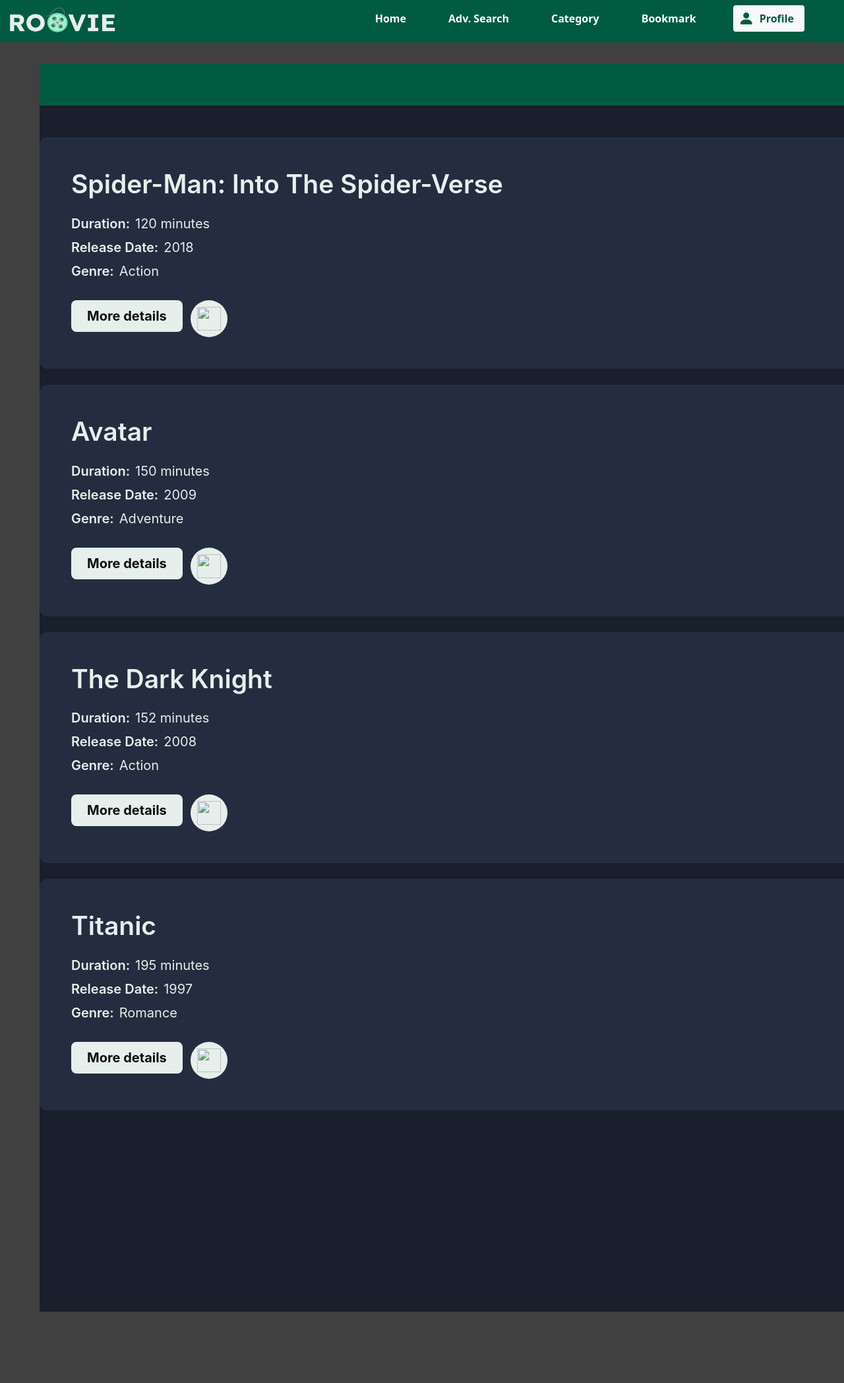
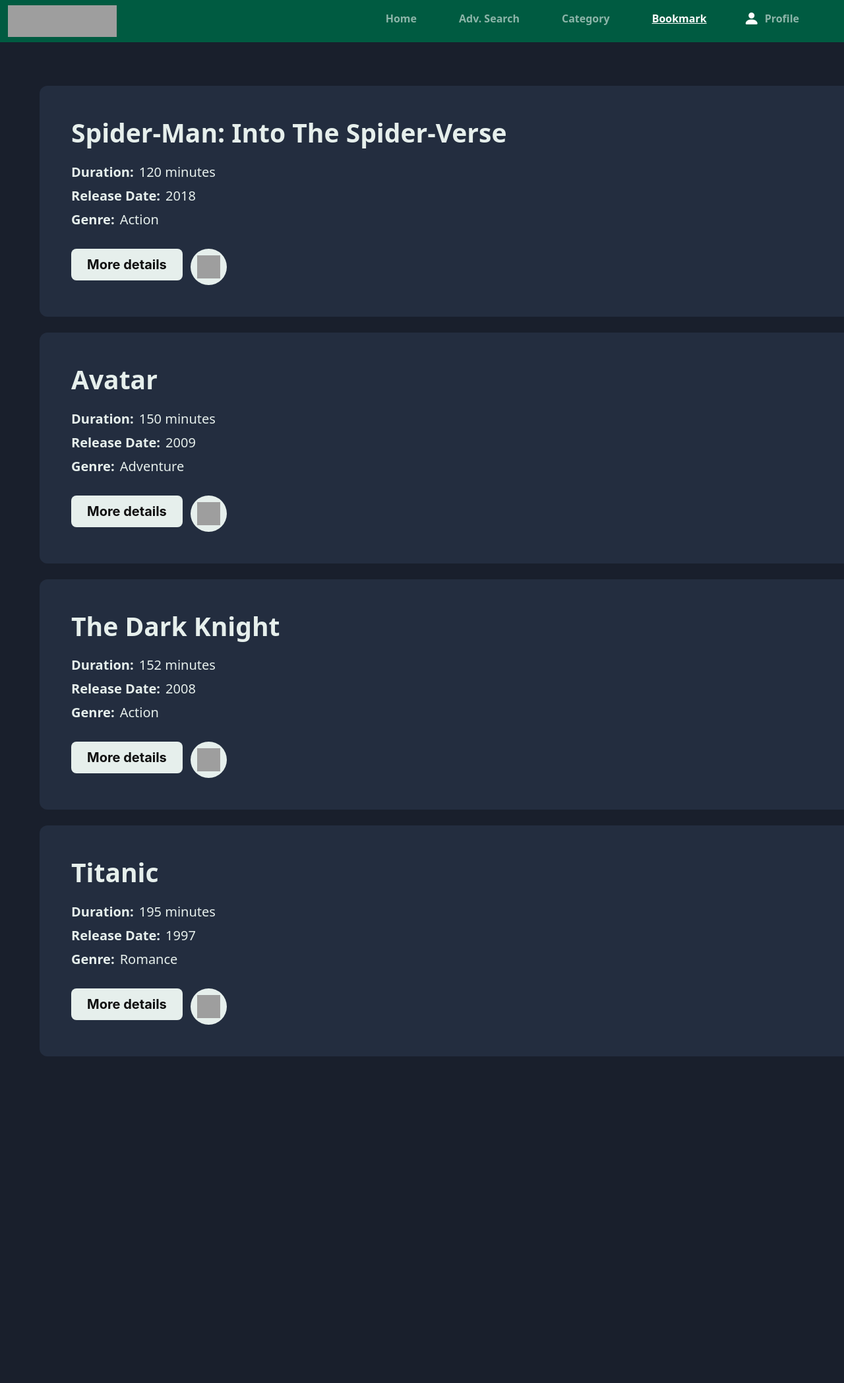
Before and after one commit to Ghatfaner/Project-PAW, a PHP site: page /bookmark.php in a window 1280 px wide; the page is wider, and only the part inside the window is pictured. Shown: that part at 66% size. Run offline with PHP 8.4, Linux system fonts and the light colour scheme; some libraries are stand-ins or nearby versions; grey boxes are pictures that could not be loaded.

Commit message:
Update bookmark.php

```diff
--- a/view/bookmark.php
+++ b/view/bookmark.php
@@ -1,5 +1,17 @@
 <?php
 session_start();
+
+$servername = "localhost";
+$database = "paw";
+$username = "root";
+$password = "";
+
+// $conn = mysqli_connect($servername, $username, $password, $database);
+// mengecek koneksiit
+//if (!$conn) {
+//    die("Koneksi gagal: " . mysqli_connect_error());
+//}
+//mysqli_close($conn);
 
 $bookmarkedMovies = array(
     array(
@@ -37,11 +49,9 @@ $bookmarkedMovies = array(
     <meta charset="UTF-8">
     <meta name="viewport" content="width=device-width, initial-scale=1.0">
     <title>ROOVIE - Bookmarks</title>
-    <!-- Tambahkan link stylesheet atau style internal sesuai kebutuhan -->
     <link href="https://cdn.jsdelivr.net/npm/bootstrap@5.0.2/dist/css/bootstrap.min.css" rel="stylesheet" integrity="sha384-EVSTQN3/azprG1Anm3QDgpJLIm9Nao0Yz1ztcQTwFspd3yD65VohhpuuCOmLASjC" crossorigin="anonymous">
     <link rel="stylesheet" href="https://cdn.jsdelivr.net/npm/bootstrap-icons@1.9.1/font/bootstrap-icons.css">
     <style>
-        /* Tambahkan styling sesuai kebutuhan */
         .navbar-expand-lg{
         background-color: #005B41;
         color: white;
@@ -54,93 +64,69 @@ $bookmarkedMovies = array(
         .nav-item i {
           font-size: 24px;
         }
+        .navbar-nav .bookmark-link.active {
+            text-decoration: underline;
+        }
     </style>
 </head>
 
 <body>
-<!-- <nav class="navbar navbar-expand-lg navbar-dark">
+
+    <nav class="navbar navbar-expand-lg navbar-dark">
         <div class="container-fluid">
-            <img src="../pictures/Logo-Light-Big.png" alt="logo" class="logo" width="165px" height="48px">
+        <img src="logo.png" alt="logo" class="logo" width="165px" height="48px">
             <button class="navbar-toggler" type="button" data-bs-toggle="collapse" data-bs-target="#navbarSupportedContent" aria-controls="navbarSupportedContent" aria-expanded="false" aria-label="Toggle navigation">
                 <span class="navbar-toggler-icon"></span>
             </button>
             <div class="collapse navbar-collapse " id="navbarSupportedContent">
                 <ul class="navbar-nav ms-auto mb-2 fw-bold ">
-                    <li class="nav-item me-lg-5 ">
-                        <a class="nav-link active" aria-current="page" href="#">Home</a>
+                    <li class="nav-item me-lg-5">
+                        <a class="nav-link" href="#">Home</a>
                     </li>
                     <li class="nav-item me-lg-5">
-                        <a class="nav-link active" aria-current="page" href="#">Adv. Search</a>
+                        <a class="nav-link" href="#">Adv. Search</a>
                     </li>
                     <li class="nav-item me-lg-5">
-                        <a class="nav-link active" aria-current="page" href="#">Category</a>
+                        <a class="nav-link" href="#">Category</a>
                     </li>
                     <li class="nav-item me-lg-5">
-                        <a class="nav-link active" aria-current="page" href="#">Bookmark</a>
+                        <a class="nav-link bookmark-link active" href="bookmark.php">Bookmark</a>
                     </li>
-                    <li class="nav-item me-lg-5 bg-light rounded px-2">
-                        <i class="bi bi-person-fill" style="color: #005B41;"></i>
-                        <a class="nav-link active" aria-current="page" style="color: #005B41;" href="profile.php">Profile</a>
+                    <li class="nav-item me-lg-5">
+                        <i class="bi bi-person-fill" style="color: #FFFF;"></i>
+                        <a class="nav-link" href="#">Profile</a>
                     </li>
                 </ul>
             </div>
         </div>
-    </nav> -->
-
-    <nav class="navbar navbar-expand-lg navbar-dark">
-  <div class="container-fluid">
-    <img src="../pictures/Logo-Light-Big.png" alt="logo" class="logo" width= "165px" height= "48px">
-    <button class="navbar-toggler" type="button" data-bs-toggle="collapse" data-bs-target="#navbarSupportedContent" aria-controls="navbarSupportedContent" aria-expanded="false" aria-label="Toggle navigation">
-      <span class="navbar-toggler-icon"></span>
-    </button>
-    <div class="collapse navbar-collapse " id="navbarSupportedContent">
-      <ul class="navbar-nav ms-auto mb-2 fw-bold ">
-        <li class="nav-item me-lg-5 ">
-          <a class="nav-link active" aria-current="page" href="#">Home</a>
-        </li>
-        <li class="nav-item me-lg-5">
-          <a class="nav-link active" aria-current="page" href="#">Adv. Search</a>
-        </li>
-        <li class="nav-item me-lg-5">
-          <a class="nav-link active" aria-current="page" href="#">Category</a>
-        </li>
-        <li class="nav-item me-lg-5">
-          <a class="nav-link active" aria-current="page" href="#">Bookmark</a>
-        </li>
-        <li class="nav-item me-lg-5 bg-light rounded px-2">
-          <i class="bi bi-person-fill" style="color: #005B41;"></i>
-          <a class="nav-link active" aria-current="page" style="color: #005B41;" href="profile.php">Profile</a>
-        </li>
-      </ul>
-    </div>
-  </div>
-</nav>
+    </nav>
 
 
-    <div class="Bookmark" style="width: 1548px; height: 2032px; background: #404040">
-        <div class="BookmarkPage" style="width: 1440px; height: 1892px; padding-bottom: 256px; left: 60px; top: 96px; position: absolute; background: #191F2C; flex-direction: column; justify-content: flex-start; align-items: center; gap: 48px; display: inline-flex">
-            <div class="Navbar" style="align-self: stretch; padding-left: 72px; padding-right: 72px; padding-top: 32px; padding-bottom: 32px; background: #005B41; justify-content: space-between; align-items: center; display: inline-flex">
-                <!-- Navbar Content (Sesuaikan dengan kebutuhan) -->
+
+
+    <div class="Bookmark" style="align-self: stretch; height: 2032px; background:  #191F2C">
+        <div class="BookmarkPage" style="align-self: stretch; height: 1892px; padding-bottom: 256px; left: 60px; top: 80px; position: absolute; background: #191F2C; flex-direction: column; justify-content: flex-start; align-items: center; gap: 48px; display: inline-flex">
+            <div class="Navbar" style="align-self: stretch; padding-left: 72px; padding-right: 72px; padding-top: 1px; padding-bottom: 1px; background: #191F2C; justify-content: space-between; align-items: center; display: inline-flex">
+
             </div>
             <div class="Frame59" style="align-self: stretch; flex-direction: column; justify-content: flex-start; align-items: flex-start; gap: 24px; display: inline-flex">
-                <!-- Loop through bookmarked movies -->
                 <?php foreach ($bookmarkedMovies as $index => $movie) : ?>
                     <div class="MovieCardSearch" style="width: 1344px; padding: 48px; background: #232D3F; border-radius: 12px; justify-content: flex-start; align-items: center; gap: 48px; display: inline-flex">
                         <div class="Frame50" style="flex: 1 1 0; flex-direction: column; justify-content: flex-start; align-items: flex-start; gap: 32px; display: inline-flex">
                             <div class="Frame49" style="flex-direction: column; justify-content: flex-start; align-items: flex-start; gap: 24px; display: flex">
-                                <div class="MovieTitle" style="color: #E6EFEC; font-size: 39px; font-family: Inter; font-weight: 600; line-height: 46.80px; word-wrap: break-word"><?php echo $movie['title']; ?></div>
+                                <div class="MovieTitle" style="color: #E6EFEC; font-size: 39px; font-weight: 600; line-height: 46.80px; word-wrap: break-word"><?php echo $movie['title']; ?></div>
                                 <div class="Frame41" style="height: 96px; flex-direction: column; justify-content: flex-start; align-items: flex-start; gap: 12px; display: flex">
                                     <div class="Frame35" style="align-self: stretch; justify-content: flex-start; align-items: flex-end; gap: 8px; display: inline-flex">
-                                        <div class="Duration" style="color: #E6EFEC; font-size: 20px; font-family: Inter; font-weight: 600; line-height: 24px; word-wrap: break-word">Duration:</div>
-                                        <div class="MovieDuration" style="flex: 1 1 0; color: #E6EFEC; font-size: 20px; font-family: Inter; font-weight: 400; line-height: 24px; word-wrap: break-word"><?php echo $movie['duration']; ?></div>
+                                        <div class="Duration" style="color: #E6EFEC; font-size: 20px; font-weight: 600; line-height: 24px; word-wrap: break-word">Duration:</div>
+                                        <div class="MovieDuration" style="flex: 1 1 0; color: #E6EFEC; font-size: 20px; font-weight: 400; line-height: 24px; word-wrap: break-word"><?php echo $movie['duration']; ?></div>
                                     </div>
                                     <div class="Frame36" style="align-self: stretch; justify-content: flex-start; align-items: flex-start; gap: 8px; display: inline-flex">
-                                        <div class="ReleaseDate" style="color: #E6EFEC; font-size: 20px; font-family: Inter; font-weight: 600; line-height: 24px; word-wrap: break-word">Release Date:</div>
-                                        <div class="MovieReleaseDate" style="flex: 1 1 0; color: #E6EFEC; font-size: 20px; font-family: Inter; font-weight: 400; line-height: 24px; word-wrap: break-word"><?php echo $movie['release_date']; ?></div>
+                                        <div class="ReleaseDate" style="color: #E6EFEC; font-size: 20px; font-weight: 600; line-height: 24px; word-wrap: break-word">Release Date:</div>
+                                        <div class="MovieReleaseDate" style="flex: 1 1 0; color: #E6EFEC; font-size: 20px; font-weight: 400; line-height: 24px; word-wrap: break-word"><?php echo $movie['release_date']; ?></div>
                                     </div>
                                     <div class="Frame37" style="align-self: stretch; justify-content: flex-start; align-items: flex-start; gap: 8px; display: inline-flex">
-                                        <div class="Genre" style="color: #E6EFEC; font-size: 20px; font-family: Inter; font-weight: 600; line-height: 24px; word-wrap: break-word">Genre:</div>
-                                        <div class="MovieGenre" style="flex: 1 1 0; color: #E6EFEC; font-size: 20px; font-family: Inter; font-weight: 400; line-height: 24px; word-wrap: break-word"><?php echo $movie['genre']; ?></div>
+                                        <div class="Genre" style="color: #E6EFEC; font-size: 20px; font-weight: 600; line-height: 24px; word-wrap: break-word">Genre:</div>
+                                        <div class="MovieGenre" style="flex: 1 1 0; color: #E6EFEC; font-size: 20px; font-weight: 400; line-height: 24px; word-wrap: break-word"><?php echo $movie['genre']; ?></div>
                                     </div>
                                 </div>
                             </div>
@@ -150,7 +136,7 @@ $bookmarkedMovies = array(
                                         <div class="Button" style="color: #0F0F0F; font-size: 20px; font-family: Inter; font-weight: 700; line-height: 24px; word-wrap: break-word">More details</div>
                                     </div>
                                     <div class="AddButton" style="padding: 10px; background: #E6EFEC; border-radius: 50px; justify-content: flex-start; align-items: flex-start; gap: 10px; display: flex">
-                                        <img class="Bookmark" style="width: 36px; height: 36px" src="https://via.placeholder.com/36x36" />
+                                    <img src="bookmark.png" alt="bookmark" class="bookmark" width="35px" height="35px">
                                     </div>
                                 </div>
                             </div>
```
